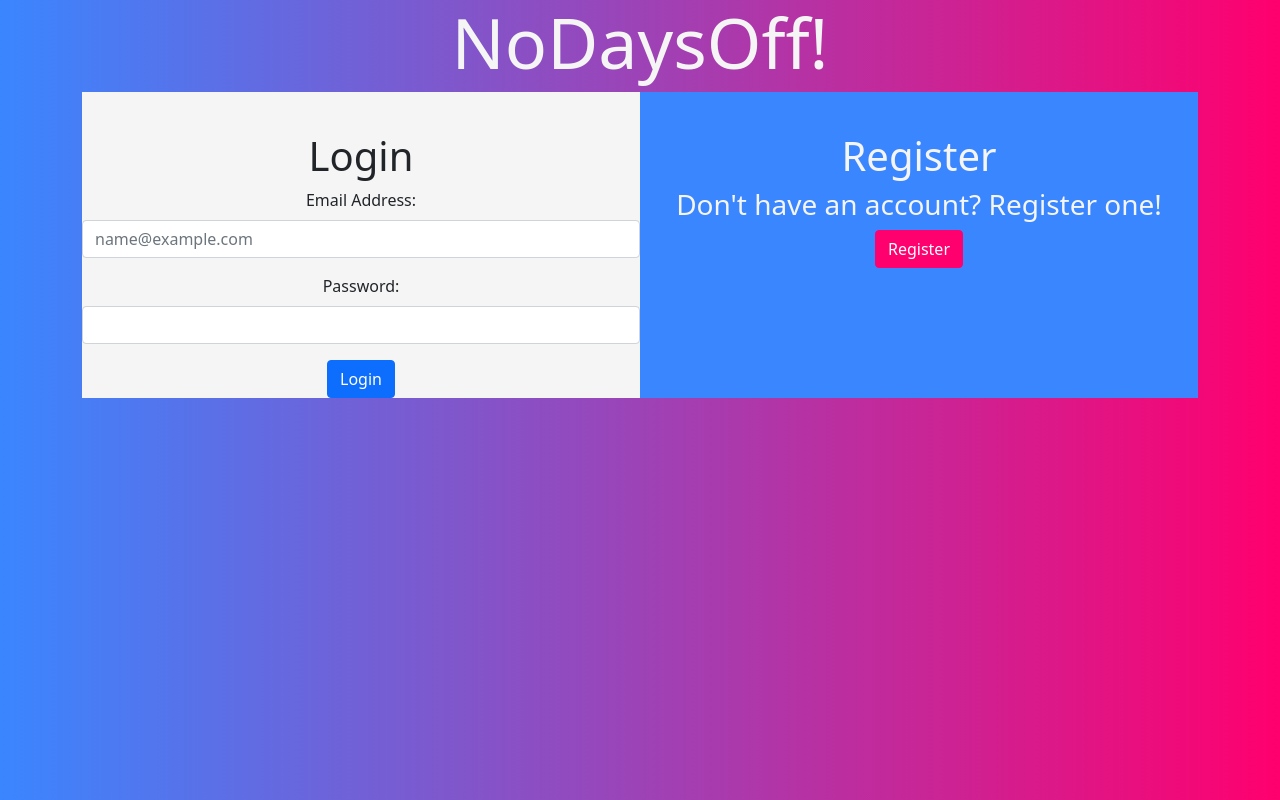
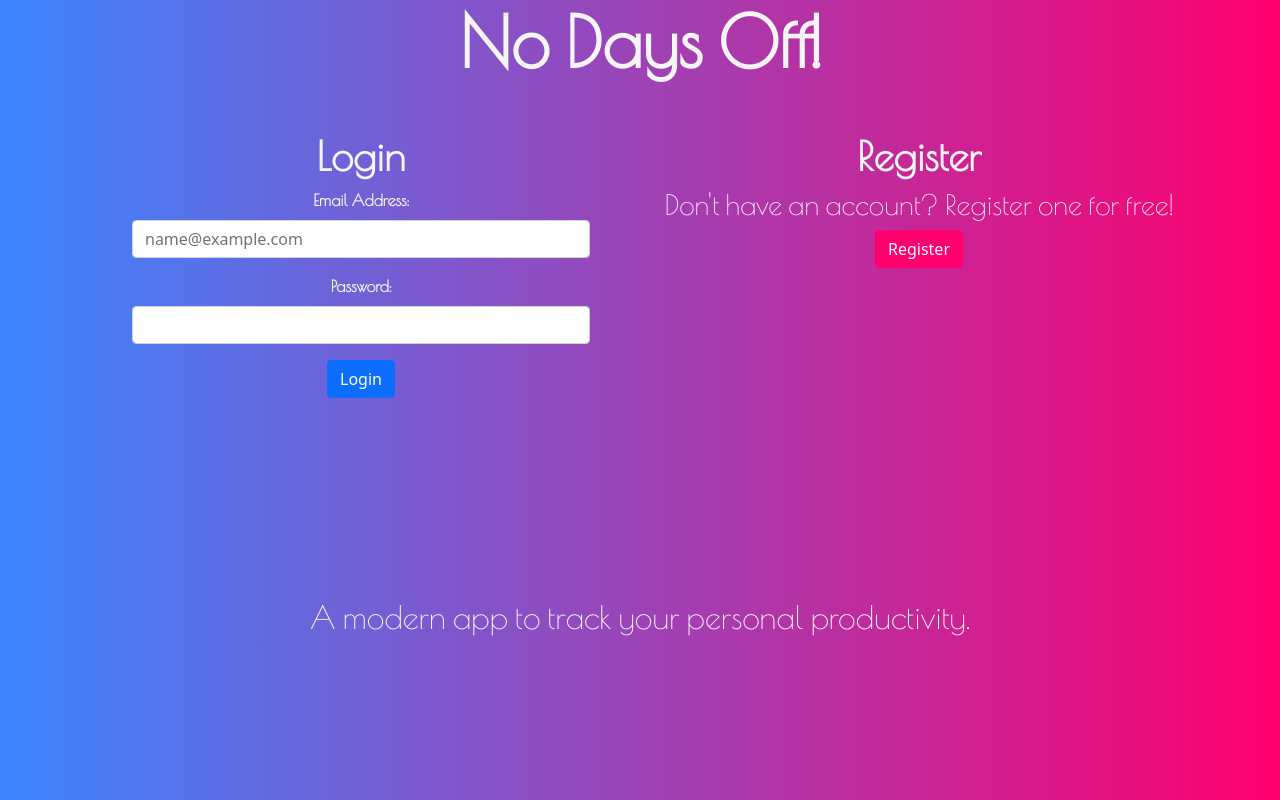
Before and after one commit to Mikey-Simmons/no-days-off, a Django app: page / in a window 1280 px wide. Run offline with Django 3.2, Linux system fonts and the light colour scheme.

Commit message:
login_reg_page

```diff
--- a/main/static/css/style.css
+++ b/main/static/css/style.css
@@ -6,19 +6,25 @@ body{
 
 }
 .login{
-    background-color: whitesmoke;
+
     justify-content: center;
     width: 50%;
     height: 100%;
     padding-top: 20px;
+    color: whitesmoke;
 }
 label{
-display: flex !important;
+    display: flex !important;
     justify-content: center !important;
+    font-family: 'Poiret One', cursive;
+     font-weight: bolder;
 }
 h1.login{
     display: flex;
     justify-content: center;
+    font-family: 'Poiret One', cursive;
+    font-weight: bolder;
+
 }
 .button_login{
     display: flex !important;
@@ -32,12 +38,12 @@ h1.login{
     background-color: red !important;
 }
 .register{
-    background-color: #3a86ff;
+
     justify-content: center;
     width: 50%;
     color: whitesmoke;
     padding-top: 20px;
-    flex: 1;
+
 
 }
 .log{
@@ -47,10 +53,14 @@ h1.login{
 .reg{
     display: flex;
     justify-content: center;
+    font-family: 'Poiret One', cursive;
+    font-weight: bolder;
 }
 h1.register{
     display: flex;
     justify-content: center;
+    font-family: 'Poiret One', cursive;
+    font-weight: bolder;
 }
 .title{
     display: flex;
@@ -59,4 +69,19 @@ h1.register{
 }
 h1.title{
     font-size: 70px;
+     font-family: 'Poiret One', cursive;
+     font-weight: bolder;
 }
+.footer
+{
+    display: flex;
+    justify-content: center;
+    color: whitesmoke;
+    font-family: 'Poiret One', cursive;
+     font-weight: bolder;
+     padding-top: 200px;
+}
+.mb-3{
+    padding-left: 50px;
+    padding-right: 50px;
+}
--- a/main/templates/index.html
+++ b/main/templates/index.html
@@ -7,14 +7,17 @@
     <link rel="stylesheet" href="static/css/style.css">
     <link href="https://cdn.jsdelivr.net/npm/bootstrap@5.1.3/dist/css/bootstrap.min.css" rel="stylesheet" integrity="sha384-1BmE4kWBq78iYhFldvKuhfTAU6auU8tT94WrHftjDbrCEXSU1oBoqyl2QvZ6jIW3" crossorigin="anonymous">
     <meta charset="utf-8">
-
+    <link rel="preconnect" href="https://fonts.googleapis.com">
+<link rel="preconnect" href="https://fonts.gstatic.com" crossorigin>
+<link href="https://fonts.googleapis.com/css2?family=Poiret+One&family=Yellowtail&display=swap" rel="stylesheet">
     <meta name="viewport" content="width=device-width, initial-scale=1">
     <title>No Days Off!</title>
 
 </head>
 <body>
   <div class="title">
-  <h1 class="title">NoDaysOff!</h1>
+  <h1 class="title">No Days Off!</h1>
+
 </div>
     <div class="container">
 
@@ -46,7 +49,7 @@
   <h1 class="register">Register</h1>
 </div>
 <div class="reg">
-  <h3>Don't have an account? Register one!</h3>
+  <h3>Don't have an account? Register one for free!</h3>
 </div>
   <div class="button_login">
     <button  type="submit" class="btn btn-danger"> Register </button>
@@ -58,5 +61,9 @@
 
 
 </div>
+<div class="footer">
+  <h2>A modern app to track your personal productivity.  </h2>
+</div>
+
 </body>
 </html>
```
Also changed, not shown: db.sqlite3.
